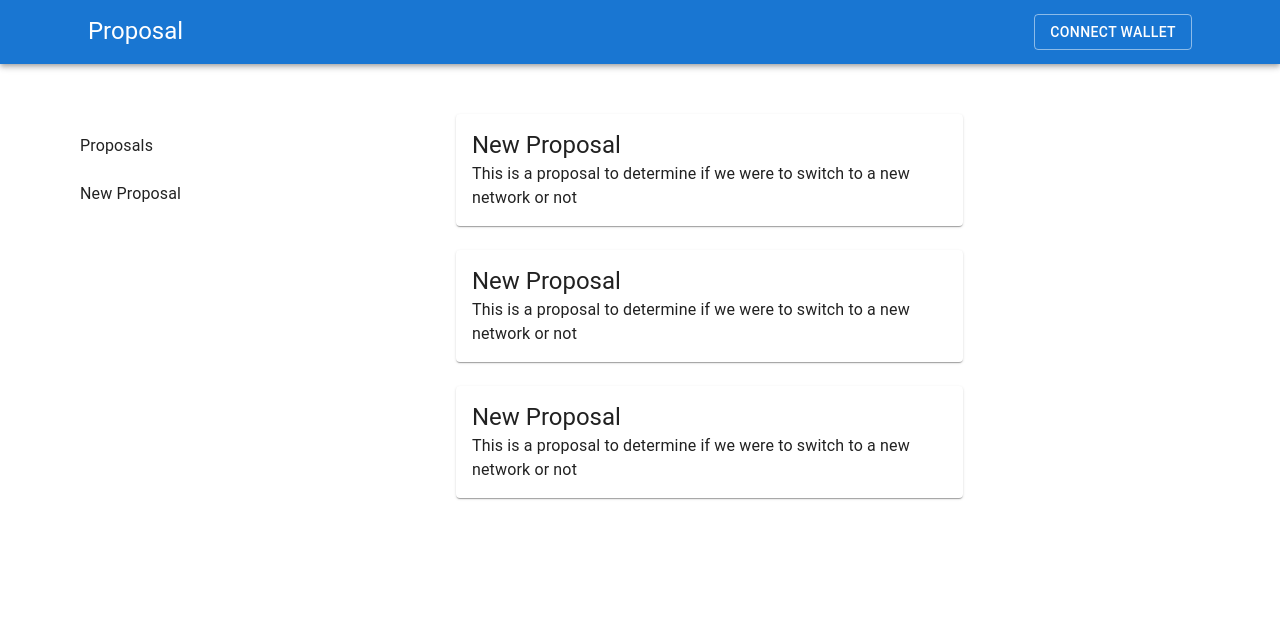
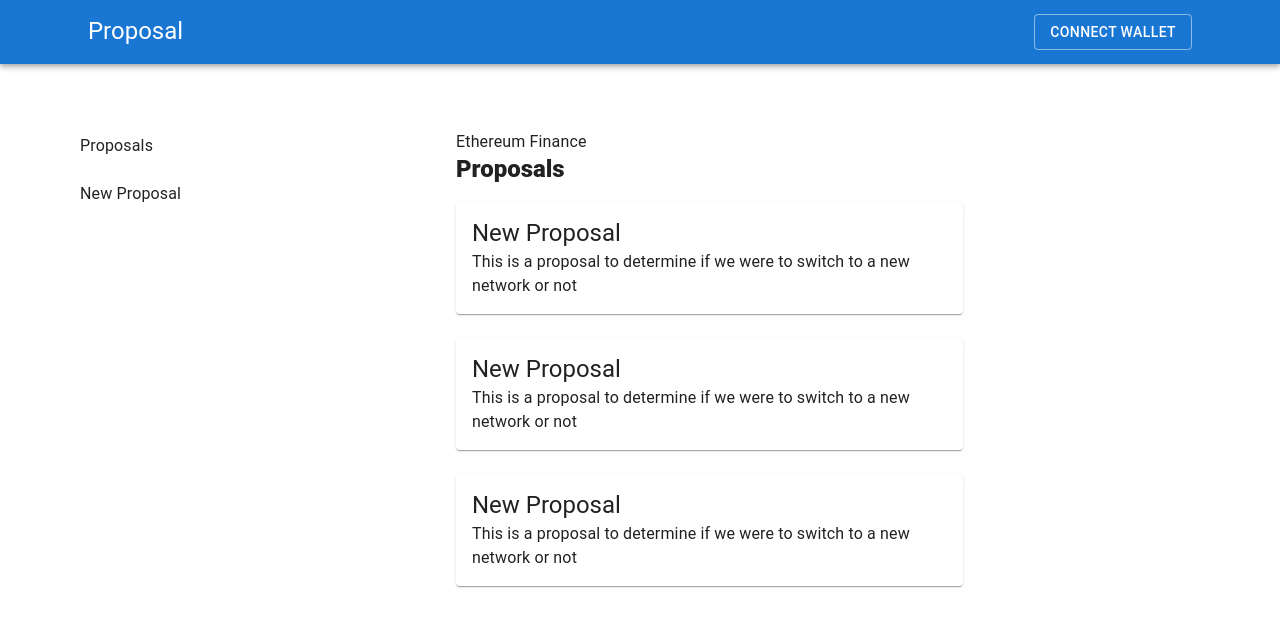
Before and after one commit to dhanzy/eth-proposal, a React (Create React App) app: page / in a window 1280 px wide. Shown: the top 626 px of the page. Built offline with nearby package versions, Linux system fonts and the light colour scheme.

Commit message:
Change votecard

```diff
--- a/src/Data/proposals.js
+++ b/src/Data/proposals.js
@@ -4,18 +4,21 @@ const proposals = [
     title: "New Proposal",
     description:
       "This is a proposal to determine if we were to switch to a new network or not",
+    address: "0xc7e50c1403df6ddd5b896eb0",
   },
   {
     id: 2,
     title: "New Proposal",
     description:
       "This is a proposal to determine if we were to switch to a new network or not",
+    address: "0x26c2f73922847bd64d3147c8",
   },
   {
     id: 3,
     title: "New Proposal",
     description:
       "This is a proposal to determine if we were to switch to a new network or not",
+    address: "0xdc4bf462d6fa9e544a6edd46",
   },
 ];
 
--- a/src/components/VoteCard.js
+++ b/src/components/VoteCard.js
@@ -5,13 +5,18 @@ import {
   CardContent,
   Box,
   Typography,
+  CardHeader,
 } from "@mui/material";
 import { Link } from "react-router-dom";
 
-const VoteCard = ({ title, description, proposalId }) => {
+const VoteCard = ({ title, description, proposalId, address }) => {
   return (
     <Card>
-      <CardActionArea component={Link} to={`/proposal/${proposalId}`}>
+      <CardActionArea
+        component={Link}
+        to={`/proposal/${String(proposalId).substring(0, 3)}`}
+      >
+        {/* <CardHeader title={`Ethereum Finance by ${address}`} /> */}
         <CardContent>
           <Box>
             <Typography variant="h5">{title}</Typography>
--- a/src/pages/Home.js
+++ b/src/pages/Home.js
@@ -1,5 +1,5 @@
 import React from "react";
-import { Box, Grid } from "@mui/material";
+import { Box, Grid, Typography } from "@mui/material";
 
 import proposals from "../Data/proposals";
 import VoteCard from "../components/VoteCard";
@@ -7,6 +7,12 @@ import VoteCard from "../components/VoteCard";
 const Home = () => {
   return (
     <Box>
+      <Box sx={{ my: 2 }}>
+        <Typography component="p">Ethereum Finance</Typography>
+        <Typography variant="h5" sx={{ fontWeight: 800 }}>
+          Proposals
+        </Typography>
+      </Box>
       <Grid item md={8}>
         <Grid container spacing={3}>
           {proposals.map((proposal, index) => (
@@ -15,6 +21,7 @@ const Home = () => {
                 title={proposal.title}
                 description={proposal.description}
                 proposalId={proposal.id}
+                address={proposal.address}
               />
             </Grid>
           ))}
```
